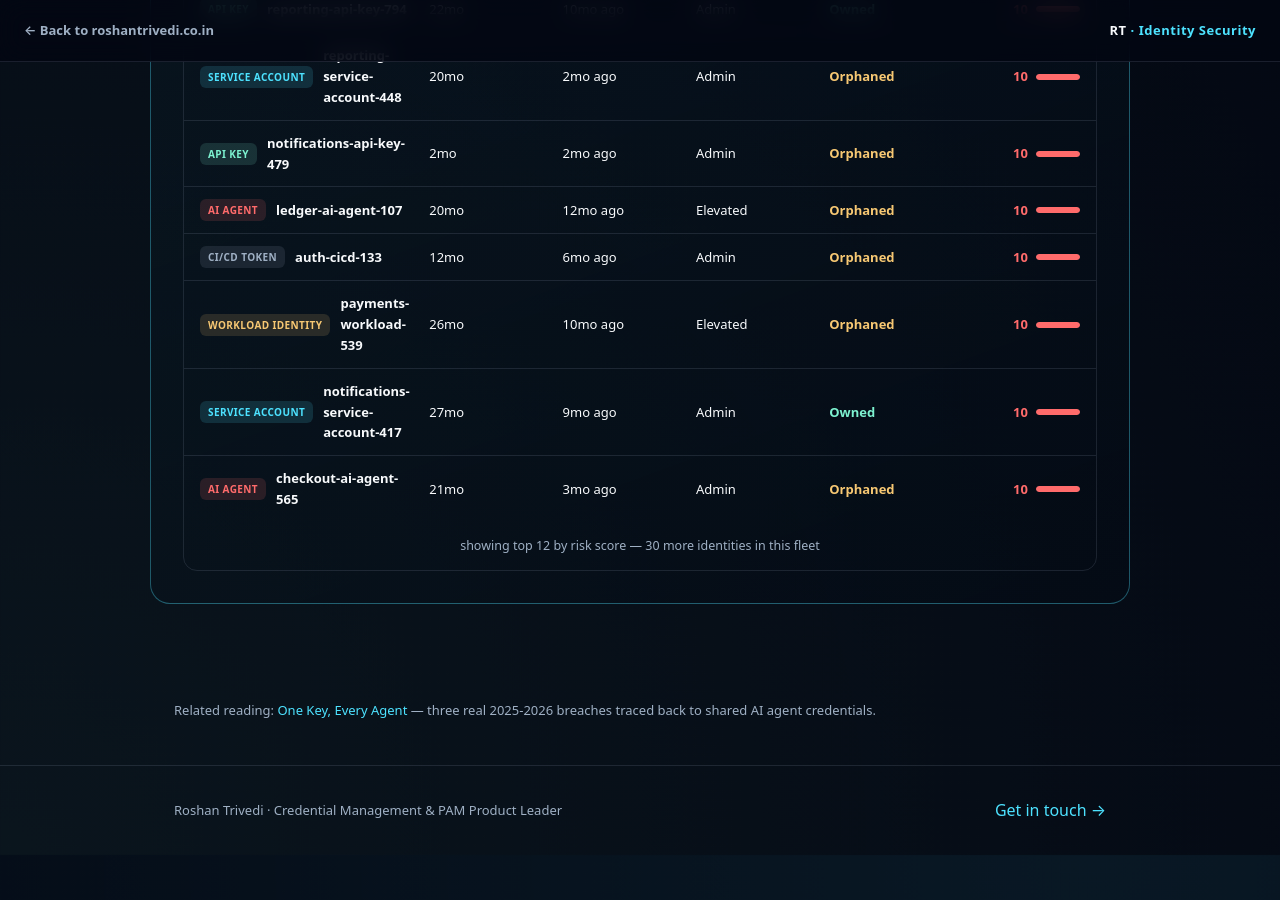
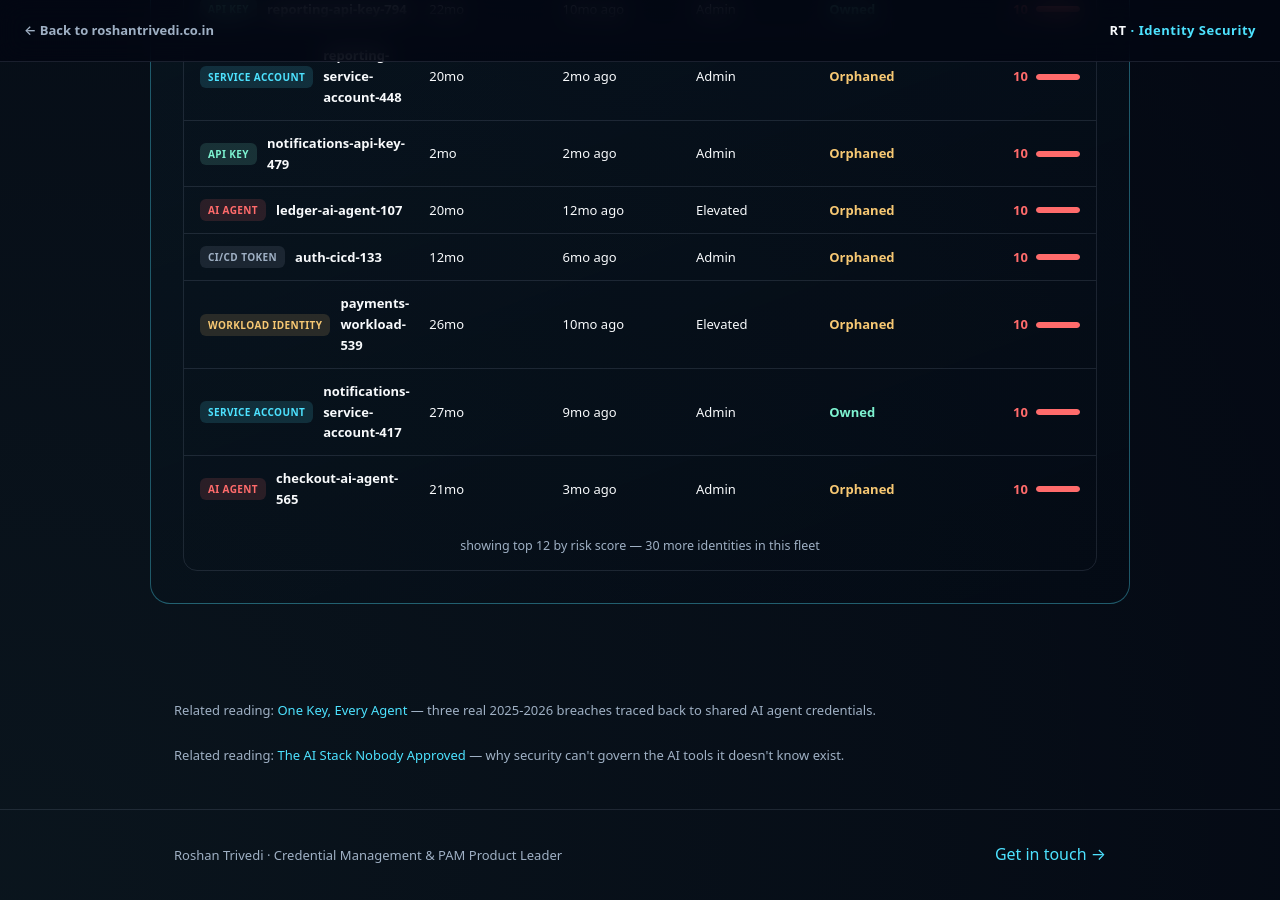
Before and after one commit to trivediroshan1-ui/trivediroshan1-ui.github.io, a Jekyll site: the page case-studies/non-human-identity-at-scale/index.html, which Jekyll copies as it is, in a window 1280 px wide and 900 px high, scrolled down 3282 px. Built offline with Jekyll 4.4.1, drawn with Linux system fonts in a browser that asks for light colours; before the commit the page ends 4137 px from its top, so only the background shows below that.

Commit message:
Add related reading section to index.html

```diff
--- a/case-studies/non-human-identity-at-scale/index.html
+++ b/case-studies/non-human-identity-at-scale/index.html
@@ -364,6 +364,7 @@ section.fieldnote{padding:0 0 64px}
 </section>
 
 <p style="color:#9fb0c4;font-size:13px;max-width:980px;margin:0 auto;padding:0 24px 24px">Related reading: <a href="https://roshantrivedi.co.in/case-studies/ai-agent-credential-sharing/" style="color:#4de2ff">One Key, Every Agent</a> &mdash; three real 2025-2026 breaches traced back to shared AI agent credentials.</p>
+<p style="color:#9fb0c4;font-size:13px;max-width:980px;margin:0 auto;padding:0 24px 24px">Related reading: <a href="https://roshantrivedi.co.in/case-studies/shadow-ai-discovery-gap/" style="color:#4de2ff">The AI Stack Nobody Approved</a> — why security can't govern the AI tools it doesn't know exist.</p>
 <footer class="site">
   <div class="wrap">
     <p>Roshan Trivedi · Credential Management &amp; PAM Product Leader</p>
```
